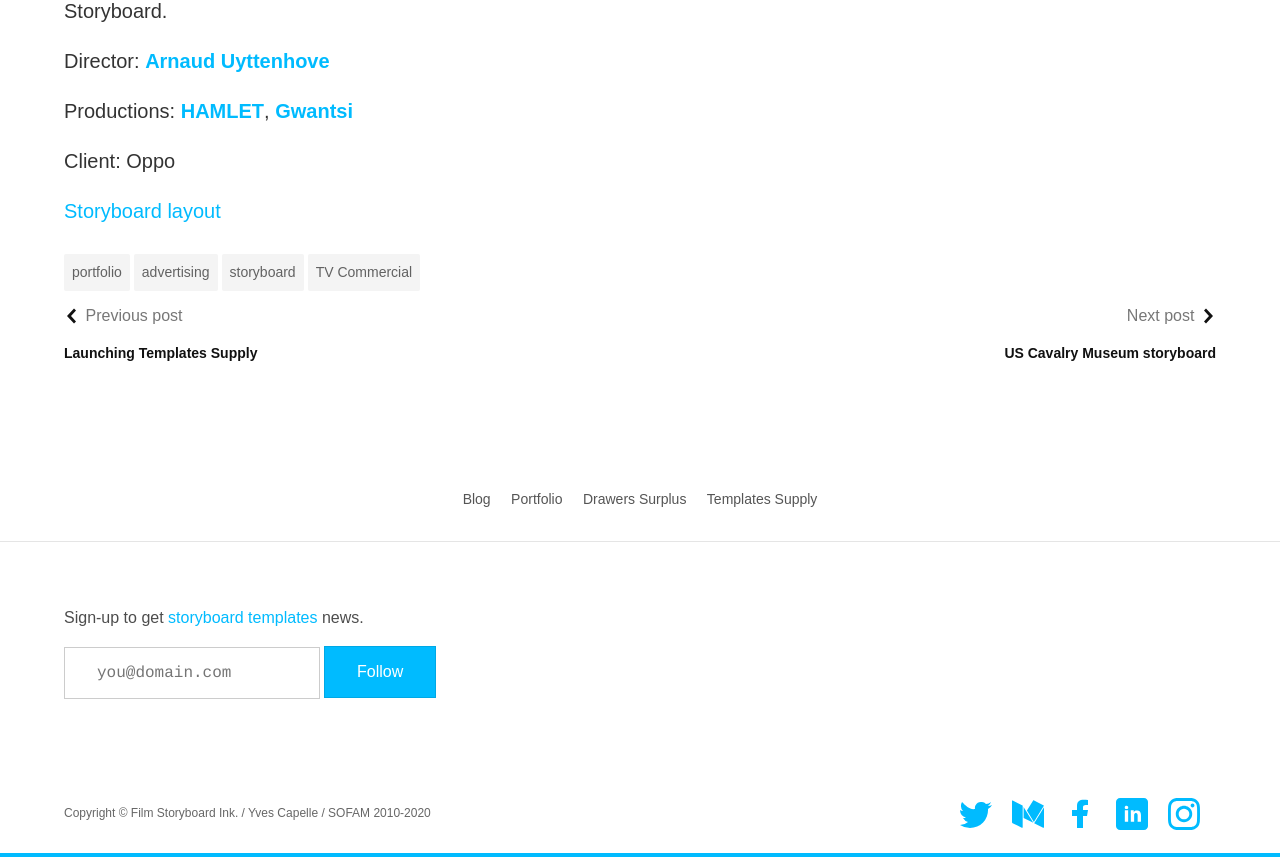
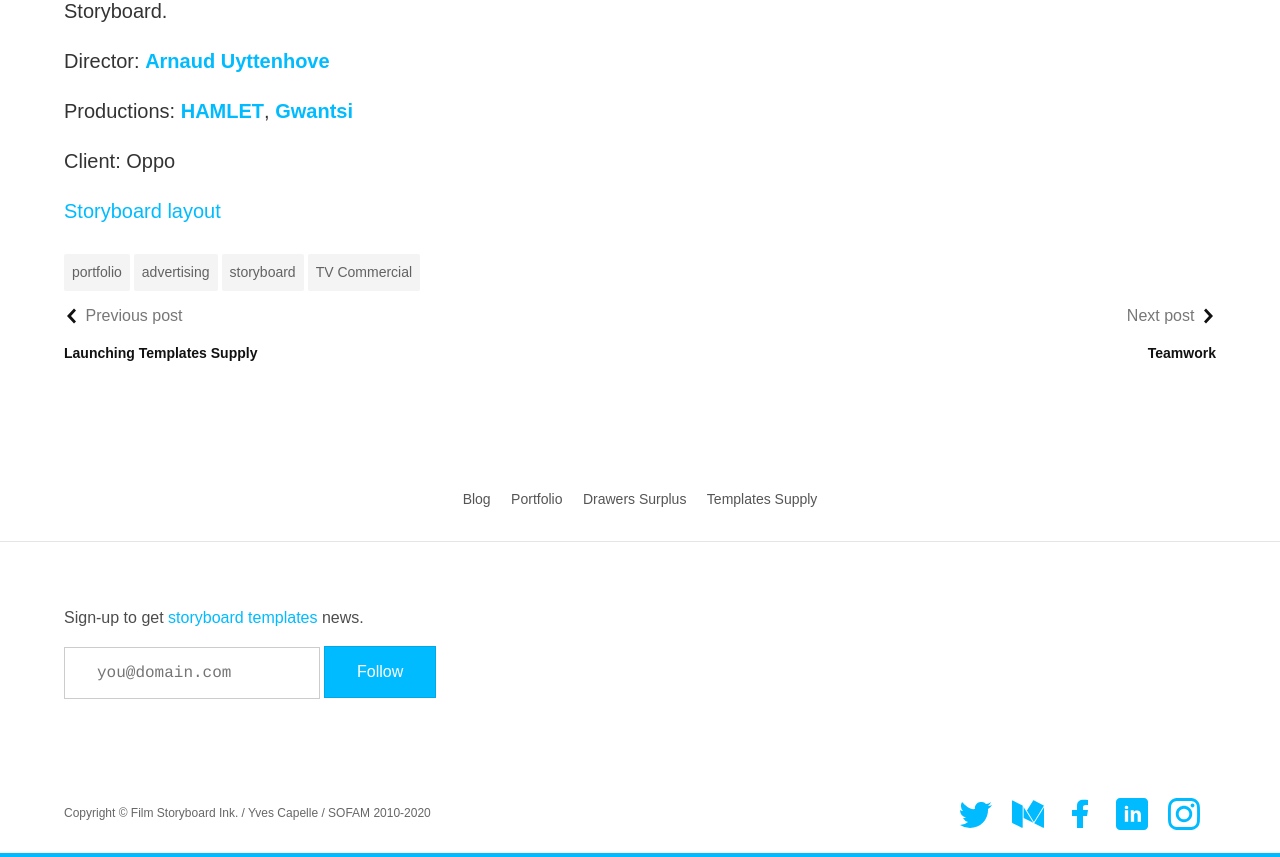
Before and after one commit to YJPL/film-storyboards, a Jekyll site: the page built from _posts/2020-03-22-oppo.md, in a window 1280 px wide and 900 px high, scrolled down 1688 px, cut to the strip 43-900 px from the top of the window. Built offline with Jekyll 4.4.1, drawn with Linux system fonts in a browser that asks for light colours; a script that is not in the unit is left out.

Commit message:
Update 2020-06-26-teamwork.md
fix title

```diff
--- a/_posts/2020-06-26-teamwork.md
+++ b/_posts/2020-06-26-teamwork.md
@@ -1,5 +1,5 @@
 ---
-title: US Cavalry Museum storyboard
+title: Teamwork
 date: 2020-06-26 08:24:48 +0100
 last_modified_at:
 author: Yves
```
